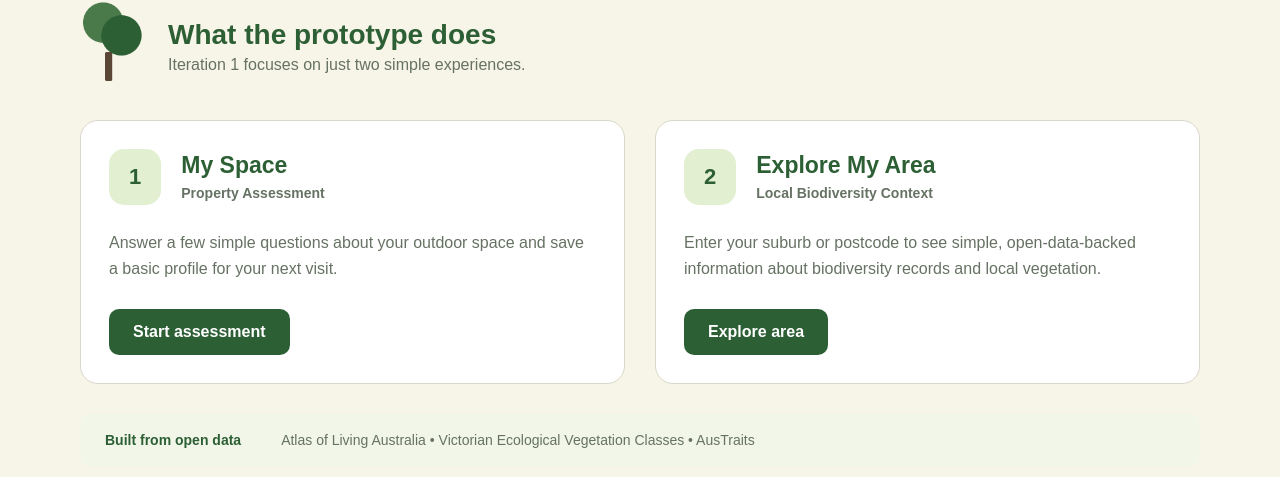
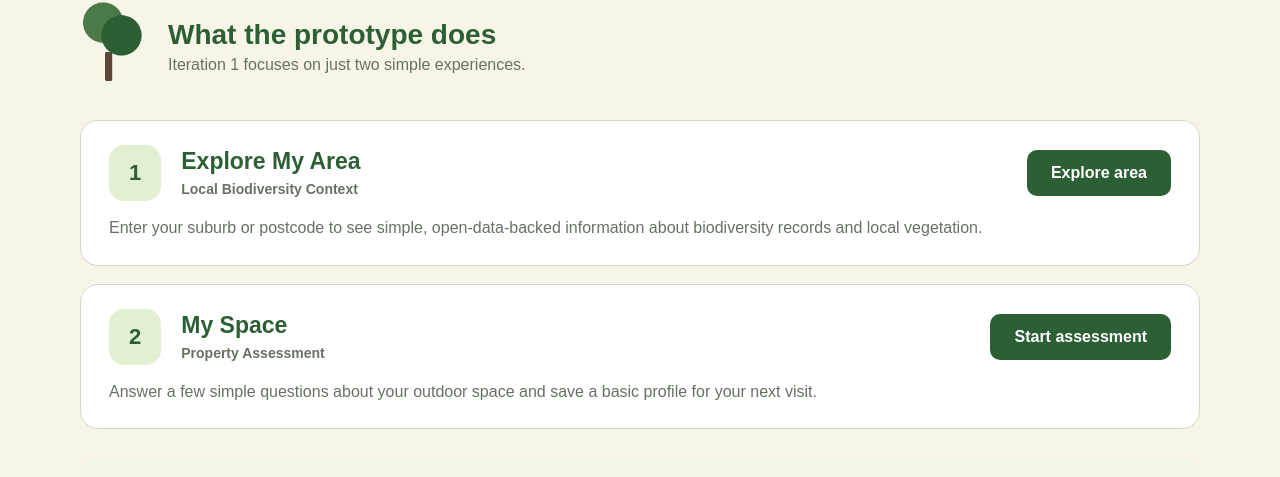
Before and after one commit to tpan0042-ops/ReGrove, a Vue app in the folder frontend/: page / in a window 1280 px wide. Shown: the part 450-927 px from the top of the page. Built offline with nearby package versions, Linux system fonts and the light colour scheme.

Commit message:
Restructure homepage cards into stacked layout, swap card order

```diff
--- a/frontend/src/style.css
+++ b/frontend/src/style.css
@@ -158,9 +158,13 @@ button {
   object-fit: contain;
 }
 
+/* Cards now stack vertically (one full-width row per card) instead of
+   sitting side by side, with the button lined up next to the title
+   instead of anchored to the card's bottom. */
 .prototype-cards {
   display: flex;
-  gap: 30px;
+  flex-direction: column;
+  gap: 18px;
   margin-top: 30px;
 }
 
@@ -168,22 +172,27 @@ button {
   background-color: white;
   border: 1px solid #d7d8c8;
   border-radius: 18px;
-  padding: 28px;
-  width: 50%;
+  padding: 24px 28px;
+  width: 100%;
   display: flex;
   flex-direction: column;
 }
 
-.prototype-card .primary-button {
-  align-self: flex-start;
-  margin-top: auto;
+/* Row holding the number + title on the left and the action button on
+   the right, so they line up on one line instead of the button sitting
+   at the bottom of the card. */
+.card-top {
+  display: flex;
+  align-items: center;
+  justify-content: space-between;
+  gap: 20px;
+  margin-bottom: 14px;
 }
 
 .card-title {
   display: flex;
   align-items: center;
   gap: 20px;
-  margin-bottom: 25px;
 }
 
 .card-number {
@@ -207,7 +216,7 @@ button {
 .prototype-card p {
   color: #667263;
   line-height: 1.6;
-  margin-bottom: 28px;
+  margin: 0;
 }
 
 .data-source-section {
--- a/frontend/src/views/HomeView.vue
+++ b/frontend/src/views/HomeView.vue
@@ -30,11 +30,37 @@
         </div>
       </div>
 
+      <!-- Cards now stack top-to-bottom instead of side by side, with the
+           action button sitting inline next to the title instead of at
+           the bottom. Explore My Area is first, My Space is second. -->
       <div class="prototype-cards">
 
         <div class="prototype-card">
+          <div class="card-top">
             <div class="card-title">
               <div class="card-number">1</div>
+
+              <div>
+                <h3>Explore My Area</h3>
+                <strong>Local Biodiversity Context</strong>
+              </div>
+            </div>
+
+            <RouterLink class="primary-button" to="/explore">
+              Explore area
+            </RouterLink>
+          </div>
+
+          <p>
+            Enter your suburb or postcode to see simple, open-data-backed
+            information about biodiversity records and local vegetation.
+          </p>
+        </div>
+
+        <div class="prototype-card">
+          <div class="card-top">
+            <div class="card-title">
+              <div class="card-number">2</div>
 
               <div>
                 <h3>My Space</h3>
@@ -42,34 +68,15 @@
               </div>
             </div>
 
-          <p>
-            Answer a few simple questions about your outdoor space
-            and save a basic profile for your next visit.
-          </p>
-
             <RouterLink class="primary-button" to="/assessment">
               Start assessment
             </RouterLink>
           </div>
 
-        <div class="prototype-card">
-          <div class="card-title">
-            <div class="card-number">2</div>
-
-            <div>
-              <h3>Explore My Area</h3>
-              <strong>Local Biodiversity Context</strong>
-            </div>
-          </div>
-
           <p>
-            Enter your suburb or postcode to see simple, open-data-backed
-            information about biodiversity records and local vegetation.
+            Answer a few simple questions about your outdoor space
+            and save a basic profile for your next visit.
           </p>
-
-          <RouterLink class="primary-button" to="/explore">
-            Explore area
-          </RouterLink>
         </div>
 
       </div>
```
Lines whose indentation alone changed are shown as unchanged.
